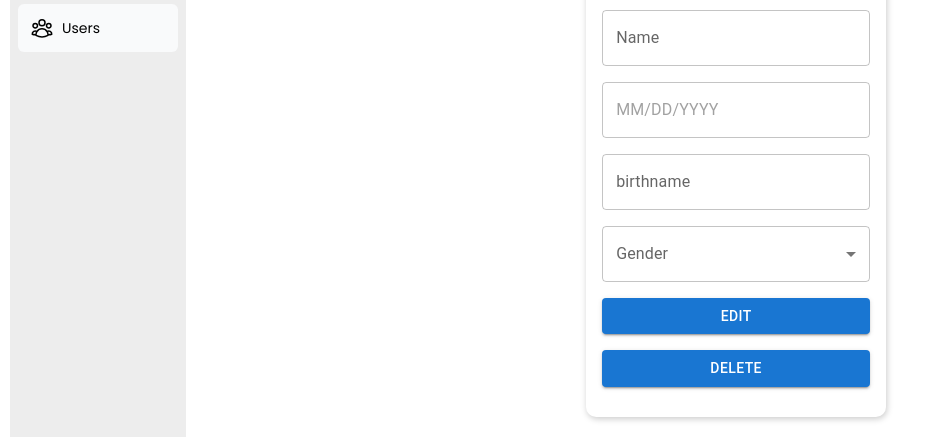
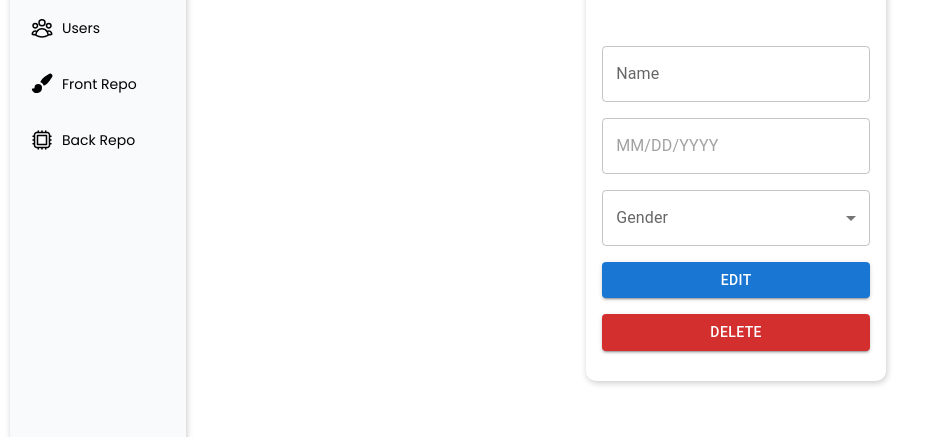
Before and after one commit to DanielAbril15/users-crud-next, a Next.js app: page /users/1 in a window 1280 px wide. Shown: the part 246-683 px from the top of the page, without its empty margins (0-943 px from the left). Built offline with nearby package versions, Linux system fonts and the light colour scheme; no server answers.

Commit message:
fix styles and add links repo

```diff
--- a/src/app/components/createForm.tsx
+++ b/src/app/components/createForm.tsx
@@ -101,7 +101,7 @@ export default function CreateForm() {
           </FormControl>
           <Button
             onClick={handleSubmit(createUser)}
-            className="bg-blue-400"
+            className="create-btn "
             variant="contained"
           >
             Create
--- a/src/app/components/nav-bar.tsx
+++ b/src/app/components/nav-bar.tsx
@@ -3,11 +3,12 @@ import AppBar from "@mui/material/AppBar";
 import Box from "@mui/material/Box";
 import Toolbar from "@mui/material/Toolbar";
 import IconButton from "@mui/material/IconButton";
-import { Bars3Icon, HomeIcon } from "@heroicons/react/24/outline";
+import { Bars3Icon, CpuChipIcon, HomeIcon } from "@heroicons/react/24/outline";
 import Link from "next/link";
 import { UserGroupIcon } from "@heroicons/react/24/outline";
 import { useState } from "react";
 import "../shared/globals.css";
+import { PaintBrushIcon } from "@heroicons/react/16/solid";
 
 export default function NavBar() {
   const [showMenu, setShowMenu] = useState(false);
@@ -24,8 +25,8 @@ export default function NavBar() {
   //   };
   return (
     <section className="bg-menu">
-      <Box sx={{ flexGrow: 1 }} className=" block md:hidden bg-stone-100">
-        <AppBar position="static" className="bg-stone-100 text-black">
+      <Box sx={{ flexGrow: 1 }} className=" block md:hidden movil-menu">
+        <AppBar position="static" className="movil-menu text-black">
           <Toolbar className="flex justify-between">
             <IconButton
               size="large"
@@ -92,6 +93,26 @@ export default function NavBar() {
               {/* <LinkIcon className="w-6" /> */}
               <p>Users</p>
             </Link>
+            <Link
+              target="_blank"
+              href="https://github.com/DanielAbril15/users-crud-next"
+              passHref={true}
+              className="flex h-[48px] grow items-center justify-center gap-2 rounded-md bg-gray-50 p-3 text-sm font-medium hover:bg-stone-200 hover:text-blue-600 md:flex-none md:justify-start md:p-2 md:px-3"
+            >
+              <PaintBrushIcon className="w-6" />
+              {/* <LinkIcon className="w-6" /> */}
+              <p>Front Repo</p>
+            </Link>
+            <Link
+              target="_blank"
+              href="https://github.com/DanielAbril15/users-crud-nest"
+              passHref={true}
+              className="flex h-[48px] grow items-center justify-center gap-2 rounded-md bg-gray-50 p-3 text-sm font-medium hover:bg-stone-200 hover:text-blue-600 md:flex-none md:justify-start md:p-2 md:px-3"
+            >
+              <CpuChipIcon className="w-6" />
+              {/* <LinkIcon className="w-6" /> */}
+              <p>Back Repo</p>
+            </Link>
             <div className="hidden h-auto w-full grow rounded-md bg-gray-50 md:block"></div>
           </div>
         </div>
--- a/src/app/shared/globals.css
+++ b/src/app/shared/globals.css
@@ -39,7 +39,8 @@
   width: 160px;
 }
 .bg-menu {
-  background-color: #ededed;
+  background-color: #f9fafb;
+  box-shadow: 1px 2px 6px rgba(0, 0, 0, 0.206);
 }
 .form-container {
   display: flex;
@@ -80,14 +81,14 @@
   margin-top: 20px;
 }
 .input-none {
-  display: none;
+  display: none !important;
 }
 .card-row {
-  display: grid;
+  display: grid !important;
   grid-template-rows: 1fr;
-  grid-template-columns: 0.3fr 0.7fr 1.3fr 1.5fr 0.3fr;
+  grid-template-columns: 0.3fr 0.7fr 1.3fr 1.5fr 0.3fr !important;
   height: 50px;
-  align-items: center;
+  align-items: center !important;
 }
 .edit-btn svg {
   width: 20px;
@@ -102,6 +103,13 @@
   height: 70px;
   font-size: 3rem;
 }
+.create-bt {
+  background-color: #60a5fa !important;
+}
+.movil-menu {
+  background-color: #f9fafb !important;
+  color: #000000 !important;
+}
 
 @media screen and (min-width: 800px) {
   .master-container {
--- a/src/app/users/[user]/page.tsx
+++ b/src/app/users/[user]/page.tsx
@@ -140,6 +140,7 @@ export default function User({ params }: any) {
           onClick={deleteUser}
           className="bg-red-400 hover:bg-red-600"
           variant="contained"
+          color="error"
         >
           Delete
         </Button>
```
